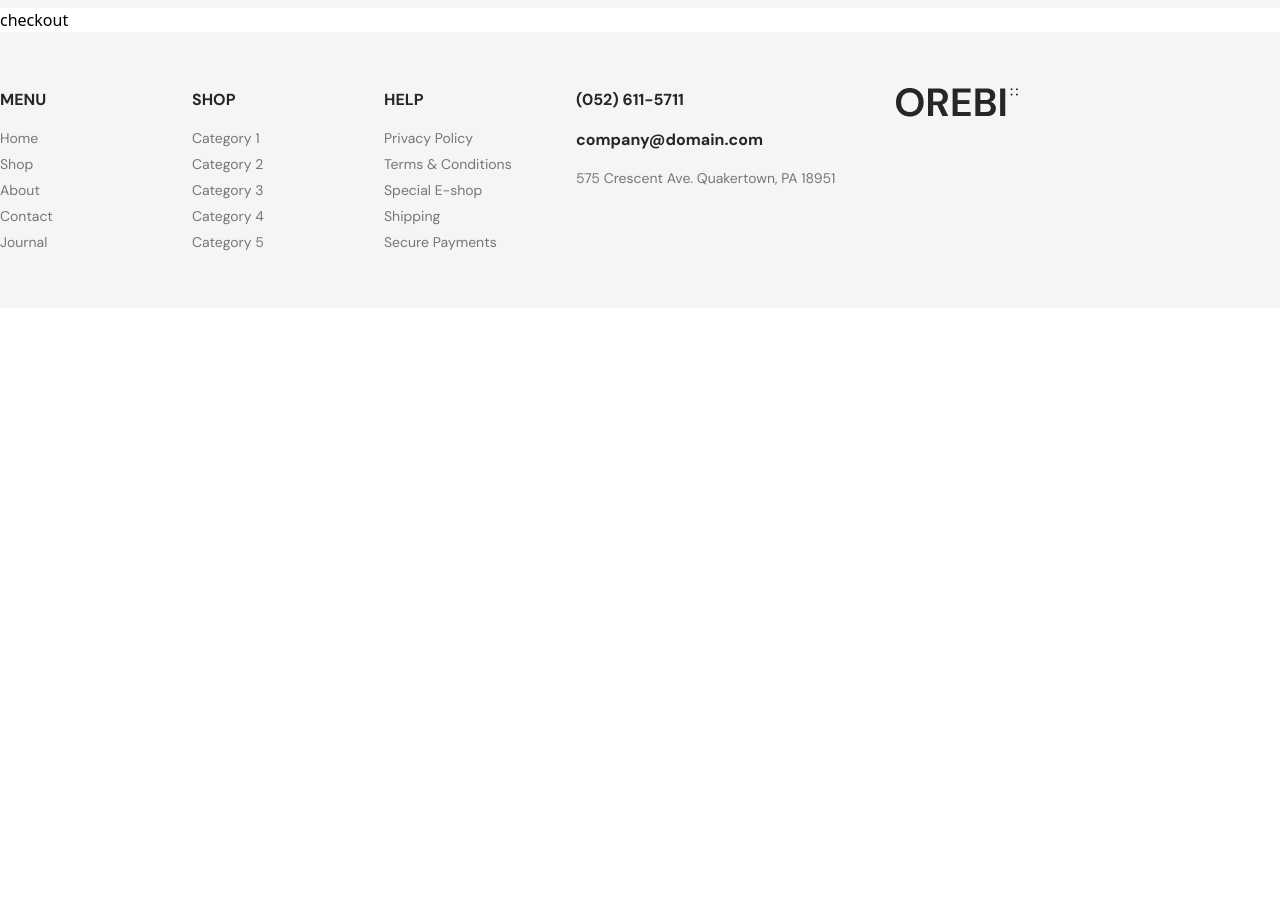
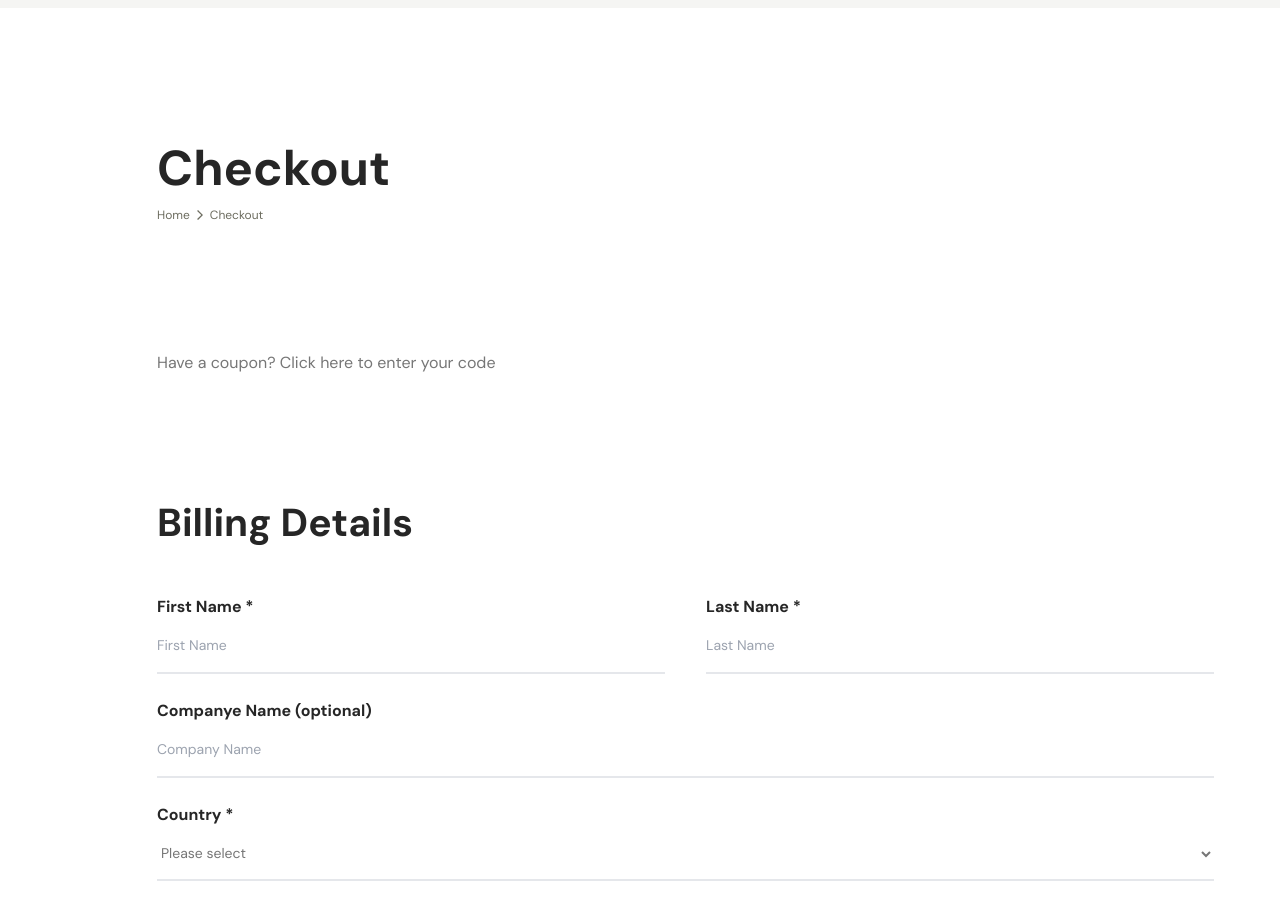
Before and after one commit to sajibkhandev/Ecommerse-2402, a React (Vite) app: page /checkout in a window 1280 px wide. Shown: the part 180-1089 px from the top of the page. Before the commit the page ends 800 px from the top, so only its background shows below. Built offline with nearby package versions, Linux system fonts and the light colour scheme.

Commit message:
checkout section form done

```diff
--- a/src/pages/Checkout.jsx
+++ b/src/pages/Checkout.jsx
@@ -1,10 +1,110 @@
 import React from 'react'
 import Navber from '../layouts/Navber'
+import Container from '../components/Container'
+import CommonHeading from '../components/CommonHeading'
+import Flex from '../components/Flex'
+import { MdArrowForwardIos } from "react-icons/md";
 
 const Checkout = () => {
   return (
     <div>
-        <h1>checkout</h1>
+        <section className='pt-[124px] pl-[157px] pb-[170px]'>
+          <Container>
+            <CommonHeading text='Checkout' className='font-dm font-[700] text-[49px]'/>
+            <div>
+              <Flex className='items-center gap-x-1'>
+                <span className='text-[12px] font-dm font-[400] text-[#6D6D60] cursor-pointer hover:text-primary'>Home</span>
+                <MdArrowForwardIos className='text-[12px] font-dm font-[400] text-[#6D6D60] cursor-pointer' />
+                <span className='text-[12px] font-dm font-[400] text-[#6D6D60] cursor-pointer hover:text-primary'>Checkout</span>
+
+
+
+              </Flex>
+              <p className='font-dm text-[16px] font-[400] text-[#767676] pt-[127px]'>Have a coupon? <span className='hover:text-primary duration-75 cursor-pointer'>Click here to enter your code</span></p>
+
+            </div>
+
+            <div className='pt-[119px]'>
+              <CommonHeading text='Billing Details' className='font-[700] text-[39px] font-dm text-primary'/>
+              <form action="" className='pt-[42px]'>
+                <div className='w-[1057px]'>
+               <Flex className="justify-between">
+                <div>
+                <label htmlFor="name" className='font-dm text-4 font-[700] text-primary'>First Name *</label>
+                <br />
+                <input type="text" id="name" name="name" placeholder="First Name" className='w-[508px] outline-none border-b-2 py-4 font-dm text-[14px] text-[#767676]' />
+                </div>
+
+                <div>
+                <label htmlFor="name" className='font-dm text-4 font-[700] text-primary'>Last Name *</label>
+                <br />
+                <input type="text" id="name" name="name" placeholder="Last Name" className='w-[508px] outline-none border-b-2 py-4 font-dm text-[14px] text-[#767676]' />
+                </div>
+               </Flex>
+                 <div className='pt-6'>
+                 <label htmlFor="name" className='font-dm text-4 font-[700] text-primary'>Companye Name (optional)</label>
+                <br />
+                <input type="text" id="name" name="name" placeholder="Company Name" className='w-full outline-none border-b-2 py-4 font-dm text-[14px] text-[#767676]' />
+                 </div>
+
+                 <div className='pt-6'>
+                 <label htmlFor="name" className='font-dm text-4 font-[700] text-primary'>Country *</label>
+                <br />
+                <select name="" id="" className='w-full font-dm font-[400] text-[14px] text-[#767676] py-4 bg-transparent border-b-2 cursor-pointer'>
+                <option value="">Please select</option>
+                  <option value="">Bangladesh</option>
+                  <option value="">United States</option>
+                  <option value="">Canada</option>
+                  <option value="">United Kingdom</option>
+                  <option value="">Australia</option>
+                  <option value="">India</option>
+                  <option value="">Brazil</option>
+                  <option value="">Japan</option>
+                  <option value="">Germany</option>
+                </select>
+                 </div>
+
+                 <div className='pt-6'>
+                 <label htmlFor="name" className='font-dm text-4 font-[700] text-primary'>Street Address *</label>
+                <br />
+                <input type="text" id="name" name="name" placeholder="House number and street name" className='w-full outline-none border-b-2 py-4 font-dm text-[14px] text-[#767676]' />
+                <br />
+                <input type="text" id="name" name="name" placeholder="Apartment, suite, unit etc. (optional)" className='w-full outline-none border-b-2 py-4 font-dm text-[14px] text-[#767676]' />
+                 </div>
+
+                 <div className='pt-6'>
+                 <label htmlFor="name" className='font-dm text-4 font-[700] text-primary'>Town/City *</label>
+                <br />
+                <input type="text" id="name" name="name" placeholder="Town/City" className='w-full outline-none border-b-2 py-4 font-dm text-[14px] text-[#767676]' />
+                 </div>
+
+                 <div className='pt-6'>
+                 <label htmlFor="name" className='font-dm text-4 font-[700] text-primary'>County (optional)</label>
+                <br />
+                <input type="text" id="name" name="name" placeholder="County" className='w-full outline-none border-b-2 py-4 font-dm text-[14px] text-[#767676]' />
+                 </div>
+
+                 <div className='pt-6'>
+                 <label htmlFor="name" className='font-dm text-4 font-[700] text-primary'>Post Code *</label>
+                <br />
+                <input type="text" id="name" name="name" placeholder="Post Code" className='w-full outline-none border-b-2 py-4 font-dm text-[14px] text-[#767676]' />
+                 </div>
+
+                 <div className='pt-6'>
+                 <label htmlFor="name" className='font-dm text-4 font-[700] text-primary'>Email Address *</label>
+                <br />
+                <input type="email" id="name" name="name" placeholder="Email" className='w-full outline-none border-b-2 py-4 font-dm text-[14px] text-[#767676]' />
+                 </div>
+
+
+
+                </div>
+              </form>
+            </div>
+
+
+          </Container>
+        </section>
 
     </div>
   )
```
